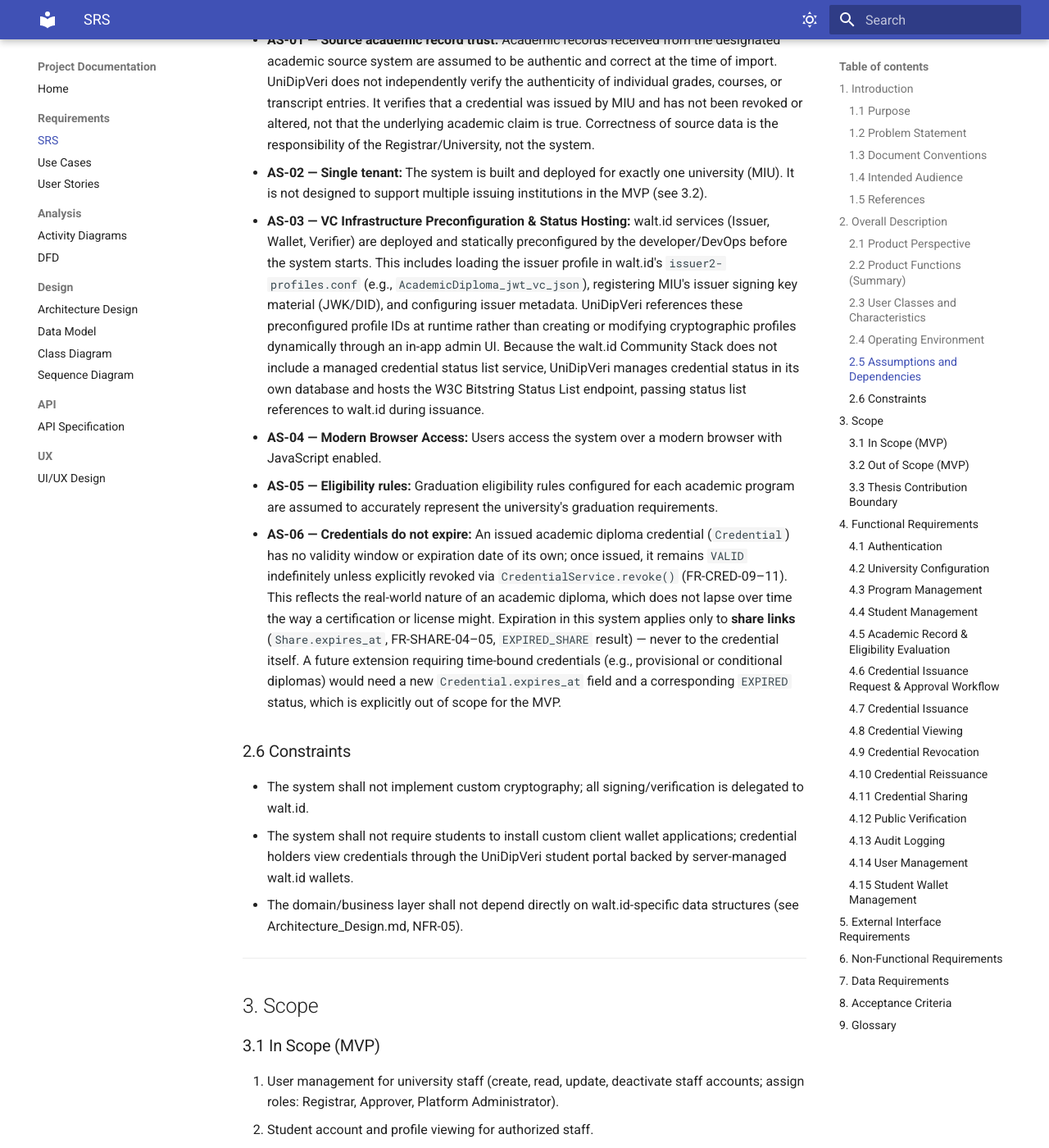
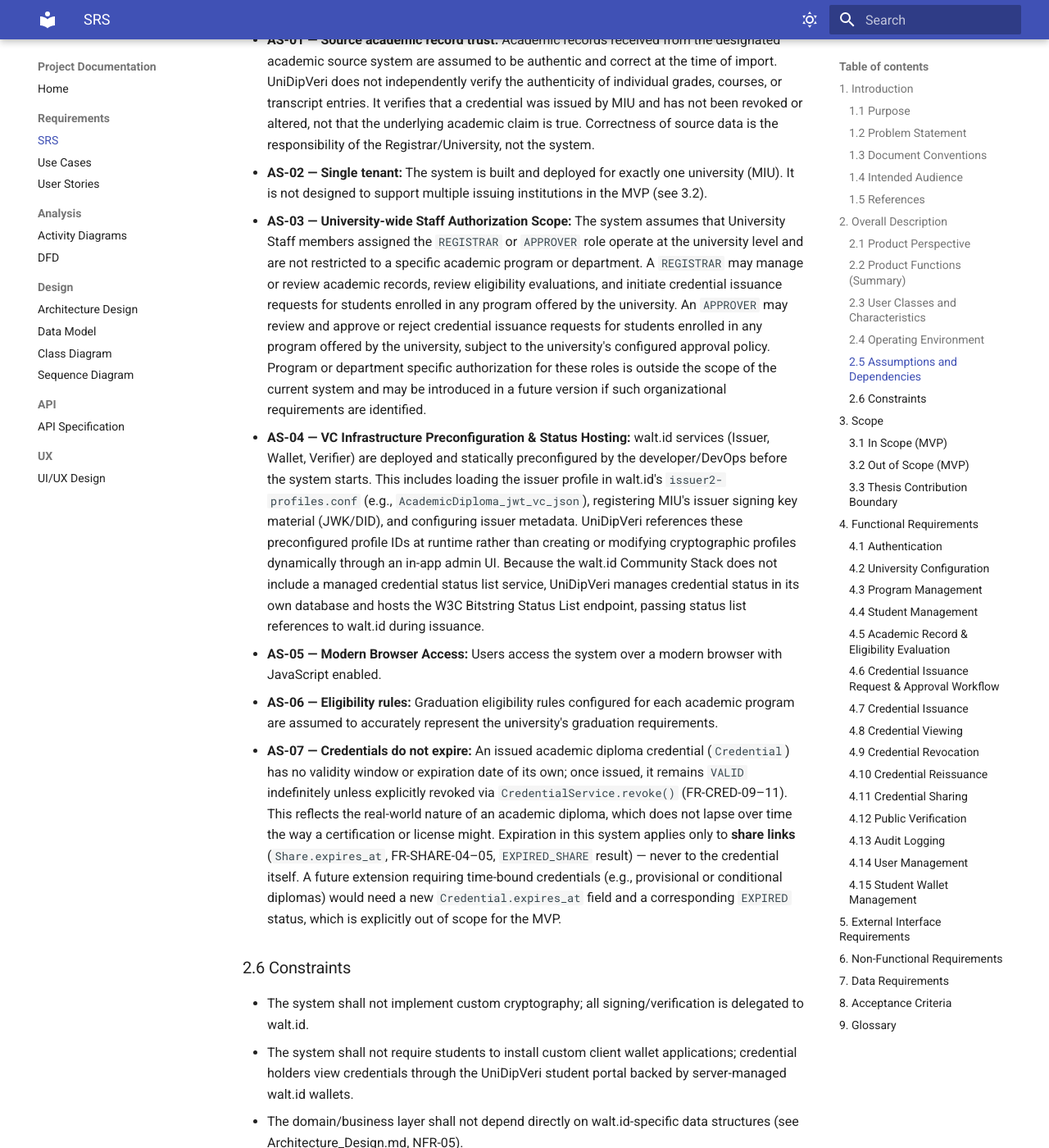
Before and after one commit to huypengin/UniDipVeri, an MkDocs documentation site: the page built from docs/01-requirements/SRS.md, in a window 1280 px wide and 1400 px high, scrolled down 3283 px. Shown: the whole window at 82% size. Built offline with MkDocs 1.6.1 and Material for MkDocs 9.7.7, drawn with Linux system fonts in a browser that asks for light colours.

Commit message:
chore(srs): clarify REGISTRAR and APPROVER roles operate at university-wide scope
Document that REGISTRAR and APPROVER roles are not restricted to specific
academic programs or departments, and may manage/review students across any

```diff
--- a/docs/01-requirements/SRS.md
+++ b/docs/01-requirements/SRS.md
@@ -84,10 +84,11 @@ Web application (server-rendered or SPA) served over HTTPS, backed by an applica
 
 - **AS-01 — Source academic record trust:** Academic records received from the designated academic source system are assumed to be authentic and correct at the time of import. UniDipVeri does not independently verify the authenticity of individual grades, courses, or transcript entries. It verifies that a credential was issued by MIU and has not been revoked or altered, not that the underlying academic claim is true. Correctness of source data is the responsibility of the Registrar/University, not the system.
 - **AS-02 — Single tenant:** The system is built and deployed for exactly one university (MIU). It is not designed to support multiple issuing institutions in the MVP (see 3.2).
-- **AS-03 — VC Infrastructure Preconfiguration & Status Hosting:** walt.id services (Issuer, Wallet, Verifier) are deployed and statically preconfigured by the developer/DevOps before the system starts. This includes loading the issuer profile in walt.id's `issuer2-profiles.conf` (e.g., `AcademicDiploma_jwt_vc_json`), registering MIU's issuer signing key material (JWK/DID), and configuring issuer metadata. UniDipVeri references these preconfigured profile IDs at runtime rather than creating or modifying cryptographic profiles dynamically through an in-app admin UI. Because the walt.id Community Stack does not include a managed credential status list service, UniDipVeri manages credential status in its own database and hosts the W3C Bitstring Status List endpoint, passing status list references to walt.id during issuance.
-- **AS-04 — Modern Browser Access:** Users access the system over a modern browser with JavaScript enabled.
-- **AS-05 — Eligibility rules:** Graduation eligibility rules configured for each academic program are assumed to accurately represent the university's graduation requirements.
-- **AS-06 — Credentials do not expire:** An issued academic diploma credential (`Credential`) has no validity window or expiration date of its own; once issued, it remains `VALID` indefinitely unless explicitly revoked via `CredentialService.revoke()` (FR-CRED-09–11). This reflects the real-world nature of an academic diploma, which does not lapse over time the way a certification or license might. Expiration in this system applies only to **share links** (`Share.expires_at`, FR-SHARE-04–05, `EXPIRED_SHARE` result) — never to the credential itself. A future extension requiring time-bound credentials (e.g., provisional or conditional diplomas) would need a new `Credential.expires_at` field and a corresponding `EXPIRED` status, which is explicitly out of scope for the MVP.
+- **AS-03 — University-wide Staff Authorization Scope:** The system assumes that University Staff members assigned the `REGISTRAR` or `APPROVER` role operate at the university level and are not restricted to a specific academic program or department. A `REGISTRAR` may manage or review academic records, review eligibility evaluations, and initiate credential issuance requests for students enrolled in any program offered by the university. An `APPROVER` may review and approve or reject credential issuance requests for students enrolled in any program offered by the university, subject to the university's configured approval policy. Program or department specific authorization for these roles is outside the scope of the current system and may be introduced in a future version if such organizational requirements are identified.
+- **AS-04 — VC Infrastructure Preconfiguration & Status Hosting:** walt.id services (Issuer, Wallet, Verifier) are deployed and statically preconfigured by the developer/DevOps before the system starts. This includes loading the issuer profile in walt.id's `issuer2-profiles.conf` (e.g., `AcademicDiploma_jwt_vc_json`), registering MIU's issuer signing key material (JWK/DID), and configuring issuer metadata. UniDipVeri references these preconfigured profile IDs at runtime rather than creating or modifying cryptographic profiles dynamically through an in-app admin UI. Because the walt.id Community Stack does not include a managed credential status list service, UniDipVeri manages credential status in its own database and hosts the W3C Bitstring Status List endpoint, passing status list references to walt.id during issuance.
+- **AS-05 — Modern Browser Access:** Users access the system over a modern browser with JavaScript enabled.
+- **AS-06 — Eligibility rules:** Graduation eligibility rules configured for each academic program are assumed to accurately represent the university's graduation requirements.
+- **AS-07 — Credentials do not expire:** An issued academic diploma credential (`Credential`) has no validity window or expiration date of its own; once issued, it remains `VALID` indefinitely unless explicitly revoked via `CredentialService.revoke()` (FR-CRED-09–11). This reflects the real-world nature of an academic diploma, which does not lapse over time the way a certification or license might. Expiration in this system applies only to **share links** (`Share.expires_at`, FR-SHARE-04–05, `EXPIRED_SHARE` result) — never to the credential itself. A future extension requiring time-bound credentials (e.g., provisional or conditional diplomas) would need a new `Credential.expires_at` field and a corresponding `EXPIRED` status, which is explicitly out of scope for the MVP.
 
 ### 2.6 Constraints
 
```
Also changed, not shown: other parts of docs/01-requirements/SRS.md (+1 -1 lines).
